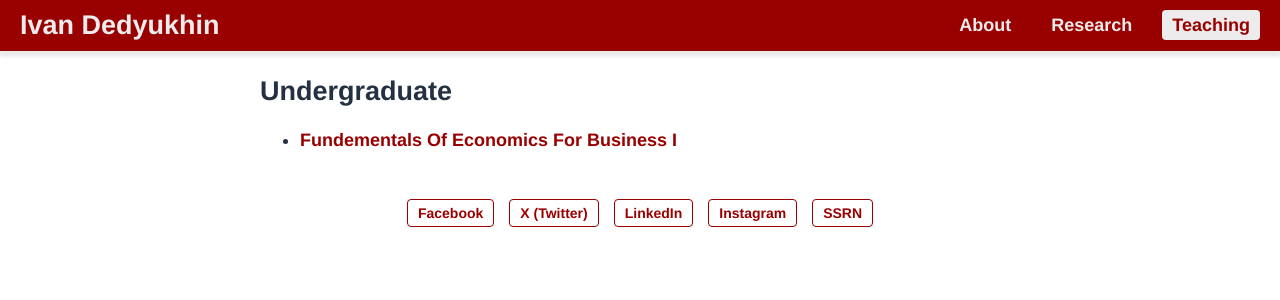
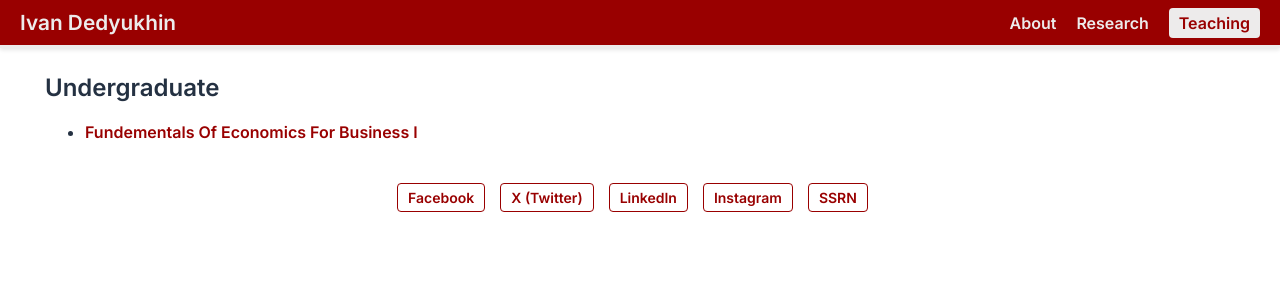
Before and after one commit to Dedyukhin/dedyukhin.github.io, a Jekyll site: the page built from Teaching.md, in a window 1280 px wide. Shown: the top 300 px of the page. Built offline with Jekyll 4.4.1, drawn with Linux system fonts in a browser that asks for light colours.

Commit message:
Update default.html

```diff
--- a/_layouts/default.html
+++ b/_layouts/default.html
@@ -4,13 +4,14 @@
     <meta charset="UTF-8">
     <meta name="viewport" content="width=device-width, initial-scale=1.0">
     <title>{{ page.title }}</title>
+    <link href="https://fonts.googleapis.com/css2?family=Inter:wght@400;600&display=swap" rel="stylesheet">
     <style>
         /* Body styling */
         body {
             margin: 0;
             padding: 0;
-            font-family: "Helvetica Neue", sans-serif;
-            font-size: 18px; /* Increase this value to make the text larger */
+            font-family: 'Inter', sans-serif;
+            font-size: 16px; /* Base font size */
             background-color: white;
             color: #243142;
         }
@@ -18,32 +19,39 @@
         /* Full width layout */
         .container {
             width: 100%;
-            margin: 0;
+            margin: 0 auto;
             padding: 5px;
-            overflow: hidden; /* Prevents overflow */
-            box-sizing: border-box; /* Ensures padding is included in the width calculation */
-            word-wrap: break-word; /* Breaks long words to fit within the container */
+            max-width: 1200px; /* Wider on larger screens */
+            box-sizing: border-box;
+            word-wrap: break-word;
         }
 
         /* Navigation bar styling */
         nav {
             background-color: #990000;
             color: #EDEBEB;
-            padding: 10px 20px; /* Add some padding for better spacing */
+            padding: 10px 20px;
             display: flex;
             justify-content: space-between;
             align-items: center;
-            border-bottom: 3px solid #EDEBEB; /* Add a bottom border */
-            box-shadow: 0 2px 4px rgba(0, 0, 0, 0.1); /* Add a subtle shadow */
-            flex-wrap: nowrap; /* Prevent wrapping initially */
+            border-bottom: 3px solid #EDEBEB;
+            box-shadow: 0 2px 4px rgba(0, 0, 0, 0.1);
         }
 
         nav h2 {
+            margin: 0;
+            font-size: 1.3em;
+            white-space: nowrap;
+        }
+
+        nav h2 a {
             color: #EDEBEB;
-            margin: 0;
-            font-size: 1.5em; /* Increase font size */
-            flex: 1; /* Let the title take up available space */
-            white-space: nowrap; /* Prevent title from wrapping */
+            text-decoration: none;
+            transition: color 0.3s ease;
+        }
+
+        nav h2 a:hover {
+            color: #DC231E;
         }
 
         .horizontal-nav {
@@ -52,55 +60,56 @@
             margin: 0;
             display: flex;
             justify-content: flex-end;
-            flex: 1;
-            flex-wrap: nowrap; /* Prevent wrapping initially */
         }
 
         .horizontal-nav li {
-            margin-left: 20px; /* Space between links */
+            margin-left: 20px;
         }
 
         /* Navigation bar link styling */
         .horizontal-nav a {
-            text-decoration: none; /* Remove underline */
+            text-decoration: none;
             color: #EDEBEB;
-            padding: 5px 10px;
-            font-weight: bold;
-            border-radius: 4px; /* Add rounded corners */
-            transition: background-color 0.3s ease, color 0.3s ease; /* Smooth transition for hover effects */
+            font-weight: 600;
+            transition: background-color 0.3s ease, color 0.3s ease;
         }
 
-        /* Highlight the active/current page */
         .horizontal-nav a.active {
-            background-color: #EDEBEB; /* Change the background color to highlight */
-            color: #990000; /* Text color for the active link */
+            background-color: #EDEBEB;
+            color: #990000;
+            padding: 5px 10px;
+            border-radius: 4px;
         }
 
-        /* Hover effect for navigation links */
         .horizontal-nav a:hover {
-            background-color: #EDEBEB; /* Lighten background on hover */
-            color: #990000; /* Change text color on hover */
+            background-color: #EDEBEB;
+            color: #990000;
         }
 
         /* Responsive adjustments */
         @media (max-width: 768px) {
+            body {
+                font-size: 14px; /* Smaller font on mobile */
+            }
+
             nav {
-                flex-wrap: wrap; /* Allow wrapping on smaller screens */
+                flex-wrap: wrap;
+                padding: 15px 10px;
+            }
+
+            nav h2 {
+                flex: 1 1 100%;
+                text-align: center;
             }
 
             .horizontal-nav {
-                justify-content: center; /* Center links on smaller screens */
-                flex-wrap: wrap; /* Allow wrapping of links */
-                margin-top: 15px; /* Add some spacing above links */
+                justify-content: center;
+                flex-wrap: wrap;
+                margin-top: 10px;
             }
 
             .horizontal-nav li {
-                margin: 5px 0; /* Add spacing between wrapped links */
-            }
-
-            nav h2 {
-                flex: 1 1 100%; /* Make title take full width on smaller screens */
-                text-align: center; /* Center the title */
+                margin-left: 10px;
             }
         }
 
@@ -108,10 +117,10 @@
         .social-links {
             margin-top: 20px;
             display: flex;
-            justify-content: center; /* Centers the links horizontally */
+            justify-content: center;
+            flex-wrap: wrap;
             max-width: 800px;
-            margin: 20px 0; /* Add some margin for spacing */
-            padding: 0 20px;
+            margin: 20px auto;
         }
 
         .social-links a {
@@ -119,38 +128,33 @@
             text-decoration: none;
             margin-right: 15px;
             font-size: 14px;
-            font-weight: bold;
+            font-weight: 600;
             padding: 5px 10px;
             border: 1px solid #990000;
-            border-radius: 4px; /* Add rounded corners */
-            transition: background-color 0.3s ease, color 0.3s ease; /* Smooth transition for hover effects */
-            margin-bottom: 10px; /* Add space between wrapped links */
-        }
-
-        .social-links a:last-child {
-            margin-right: 0; /* Remove the right margin from the last link */
+            border-radius: 4px;
+            transition: background-color 0.3s ease, color 0.3s ease;
+            margin-bottom: 10px;
         }
 
         .social-links a:hover {
             background-color: #990000;
-            color: #EDEBEB; /* Invert colors on hover */
+            color: #EDEBEB;
         }
 
         a {
-            color: #990000; /* Change to your desired color */
-            text-decoration: none; /* Optional: Removes the underline from links */
+            color: #990000;
+            text-decoration: none;
         }
 
         a:hover {
-            color: #DC231E; /* Optional: Change color on hover */
-            text-decoration: underline; /* Optional: Adds underline on hover */
+            color: #DC231E;
+            text-decoration: underline;
         }
-
     </style>
 </head>
 <body>
     <nav>
-        <h2>{{ site.data.navigation.docs_list_title }}</h2>
+        <h2><a href="/"> {{ site.data.navigation.docs_list_title }} </a></h2>
         <ul class="horizontal-nav">
             {% for item in site.data.navigation.docs %}
                 <li>
@@ -162,11 +166,11 @@
         </ul>
     </nav>
 
-    <div class="container" style="align-items: center; max-width: 800px; margin: 0 auto; padding: 0 20px;">
+    <div class="container">
         {{ content }}
     </div>
 
-    <div class="social-links" style="display: flex; flex-wrap: wrap; justify-content: center; max-width: 800px; margin: 30px auto; padding: 0 30px;">
+    <div class="social-links">
         <a href="https://www.facebook.com/ivan.dedyukhin.3/" target="_blank">Facebook</a>
         <a href="https://x.com/duduhin" target="_blank">X (Twitter)</a>
         <a href="https://www.linkedin.com/in/ivan-dedyukhin/" target="_blank">LinkedIn</a>
```
